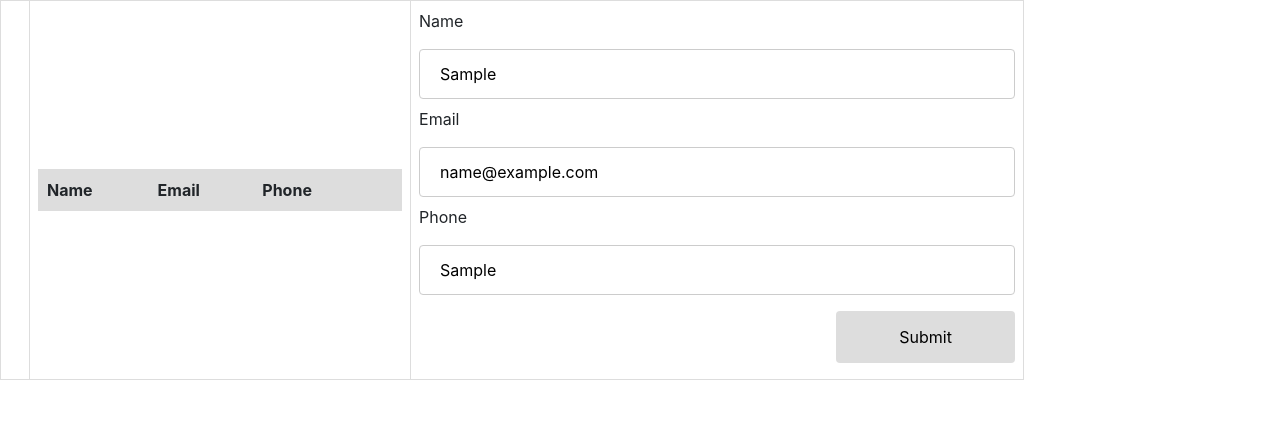
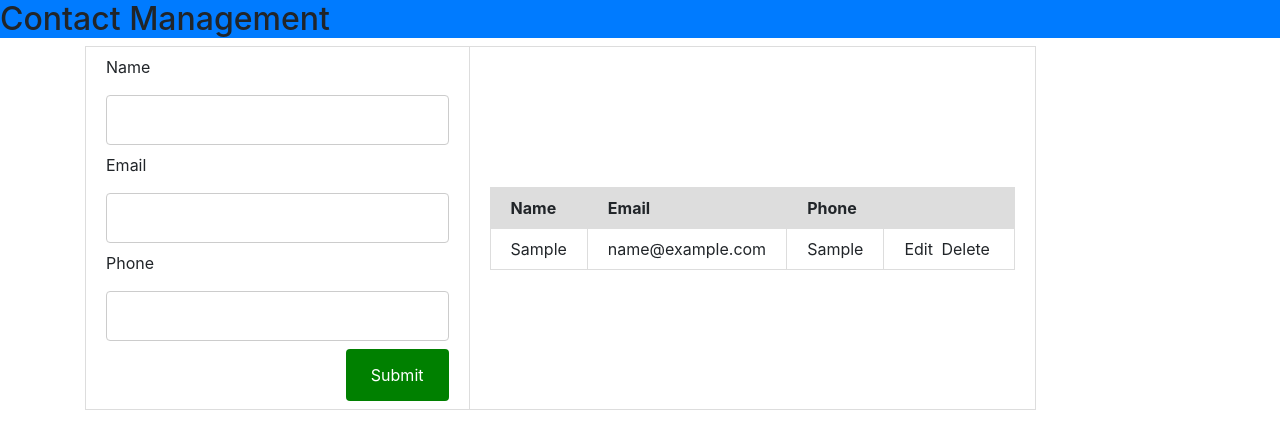
Before and after one commit to silvaandy92/jsProject, a website: page views/index.html in a window 1280 px wide. Both pictures are taken after typing "Sample", "name@example.com", "Sample" into the empty fields and a click on the input "Submit". Drawn offline with nearby package versions, Linux system fonts and the light colour scheme.

Commit message:
4th Commit

```diff
--- a/views/index.html
+++ b/views/index.html
@@ -11,29 +11,18 @@
 
   </head>
   <body>
+    <h2 class="display-8 bg-primary" id="header">Contact Management</h2>
+    <div class='container'>
+        <div class='row'>
+            <div class='col'>
+
     <table>
         <tr>
             <td>
-          <td>
-              <table class="list" id="employeeList">
-                  <thead>
-                      <tr>
-                          <th>Name</th>
-                          <th>Email</th>
-                          <th>Phone</th>
-                          <th></th>
-                      </tr>
-                  </thead>
-                  <tbody>
-
-                  </tbody>
-              </table>
-          </td>
-          <td>
                 <form onsubmit="event.preventDefault();onFormSubmit();" autocomplete="off">
                     <div>
-                    <label>Name</label><label class="validation-error hide" id='contactName'></label>
-                    <input type="text" name="contactName" id="fullName">
+                        <label>Name</label><label class="validation-error hide" id="fullNameValidationError">This field is required.</label>
+                        <input type="text" name="fullName" id="fullName">
                     </div>
                     <div>
                         <label>Email</label>
@@ -48,8 +37,31 @@
                     </div>
                 </form>
             </td>
+        </div>
+
+
+        <div class='col'>
+            <td>
+                <table class="list" id="contactList">
+                    <thead>
+                        <tr>
+                            <th>Name</th>
+                            <th>Email</th>
+                            <th>Phone</th>
+                            <th></th>
+                        </tr>
+                    </thead>
+                    <tbody>
+
+                    </tbody>
+                </table>
+            </td>
         </tr>
     </table>
     <script src="script.js"></script>
+</div>
+</div>
+</div>
 </body>
+
 </html>
--- a/views/script.js
+++ b/views/script.js
@@ -0,0 +1,73 @@
+var selectedRow = null
+
+function onFormSubmit() {
+    if (validate()) {
+        var formData = readFormData();
+        if (selectedRow == null)
+            insertNewRecord(formData);
+        else
+            updateRecord(formData);
+        resetForm();
+    }
+}
+
+function readFormData() {
+    var formData = {};
+    formData["fullName"] = document.getElementById("fullName").value;
+    formData["email"] = document.getElementById("email").value;
+    formData["phone"] = document.getElementById("phone").value;
+    return formData;
+}
+
+function insertNewRecord(data) {
+    var table = document.getElementById("contactList").getElementsByTagName('tbody')[0];
+    var newRow = table.insertRow(table.length);
+    cell1 = newRow.insertCell(0);
+    cell1.innerHTML = data.fullName;
+    cell2 = newRow.insertCell(1);
+    cell2.innerHTML = data.email;
+    cell3 = newRow.insertCell(2);
+    cell3.innerHTML = data.phone;
+    cell4 = newRow.insertCell(3);
+    cell4.innerHTML = `<a onClick="editContact(this)">Edit</a>
+                       <a onClick="onDelete(this)">Delete</a>`;
+}
+
+function resetForm() {
+    document.getElementById("fullName").value = "";
+    document.getElementById("email").value = "";
+    document.getElementById("phone").value = "";
+    selectedRow = null;
+}
+
+function editContat(td) {
+    selectedRow = td.parentElement.parentElement;
+    document.getElementById("fullName").value = selectedRow.cells[0].innerHTML;
+    document.getElementById("email").value = selectedRow.cells[1].innerHTML;
+    document.getElementById("phone").value = selectedRow.cells[2].innerHTML;
+}
+function updateRecord(formData) {
+    selectedRow.cells[0].innerHTML = formData.fullName;
+    selectedRow.cells[1].innerHTML = formData.email;
+    selectedRow.cells[2].innerHTML = formData.phone;
+}
+
+function onDelete(td) {
+    if (confirm('Are you sure?')) {
+        row = td.parentElement.parentElement;
+        document.getElementById("contactList").deleteRow(row.rowIndex);
+        resetForm();
+    }
+}
+function validate() {
+    isValid = true;
+    if (document.getElementById("fullName").value == "") {
+        isValid = false;
+        document.getElementById("fullNameValidationError").classList.remove("hide");
+    } else {
+        isValid = true;
+        if (!document.getElementById("fullNameValidationError").classList.contains("hide"))
+            document.getElementById("fullNameValidationError").classList.add("hide");
+    }
+    return isValid;
+}
--- a/views/style.css
+++ b/views/style.css
@@ -1,18 +1,9 @@
-body > table{
-    width: 80%;
-}
-
-table{
-    border-collapse: collapse;
-}
-table.list{
-    width:100%;
-}
-
 td, th {
     border: 1px solid #dddddd;
     text-align: left;
     padding: 8px;
+    padding-left: 20px;
+    padding-right: 20px;
 }
 tr:nth-child(even),table.list thead>tr {
     background-color: #dddddd;
@@ -30,10 +21,9 @@ input[type=text], input[type=number] {
 
 input[type=submit]{
     width: 30%;
-    background-color: #ddd;
-    color: #000;
+    background-color: green;
+    color: white;
     padding: 14px 20px;
-    margin: 8px 0;
     border: none;
     border-radius: 4px;
     cursor: pointer;
@@ -58,3 +48,6 @@ label.validation-error{
 .hide{
     display:none;
 }
+col {
+    width: 50%;;
+}
```
Lines whose indentation alone changed are shown as unchanged.
